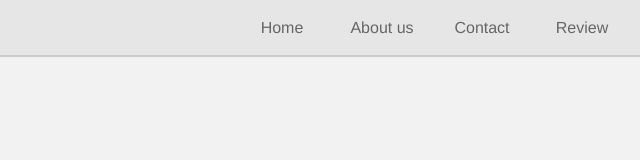
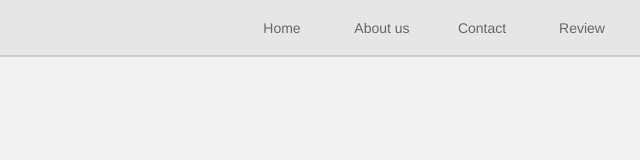
Before and after one commit to jishnuj-2001/responsive-navbar, a plain HTML site: page index.html in a window 1280 px wide. Shown: the full height of the page, 208-848 px from the left. Drawn offline with Linux system fonts and the light colour scheme.

Commit message:
Add files via upload

```diff
--- a/index.html
+++ b/index.html
@@ -10,10 +10,10 @@
     <nav>
         <div class="nav-logo">Logo</div>
         <div class="nav-body"><div class="nav-items">
-            <div class="item">Home</div>
-            <div class="item">About us</div>
-            <div class="item">Contact</div>
-            <div class="item">Review</div>
+            <div class="item"><a class='nav-links' href="">Home</a></div>
+            <div class="item"><a class='nav-links' href="">About us</a></div>
+            <div class="item"><a class='nav-links' href="">Contact</a></div>
+            <div class="item"><a class='nav-links' href="">Review</a></div>
         </div></div>
         <div class="nav-toggle">
             <button class="nav-toggle-btn">≡</button>
--- a/style.css
+++ b/style.css
@@ -53,6 +53,11 @@ nav{
     border-radius: 5px;
     display: none;
 }
+.nav-links{
+    text-decoration: none;
+    color: hsl(0, 0%, 40%);
+    font-size: 14px;
+}
 
 @media only screen and (max-width:600px){
 
```
